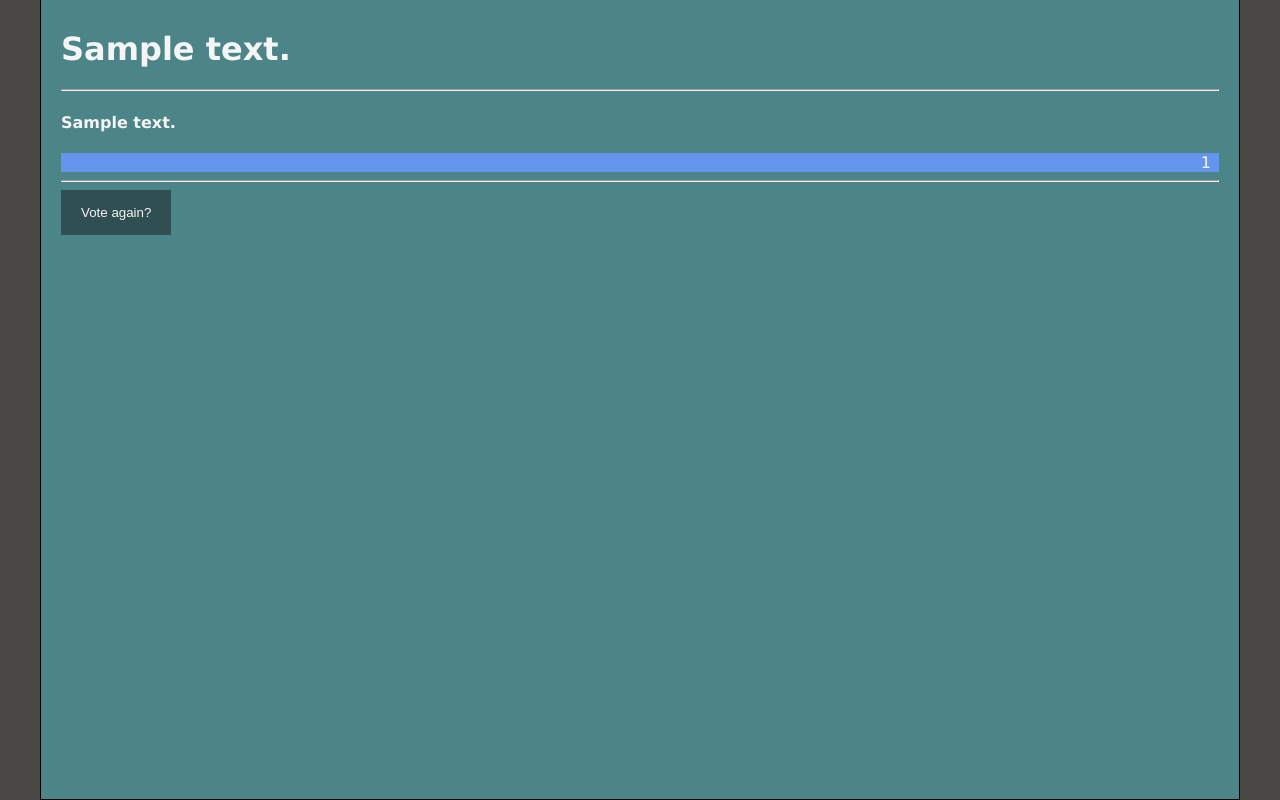
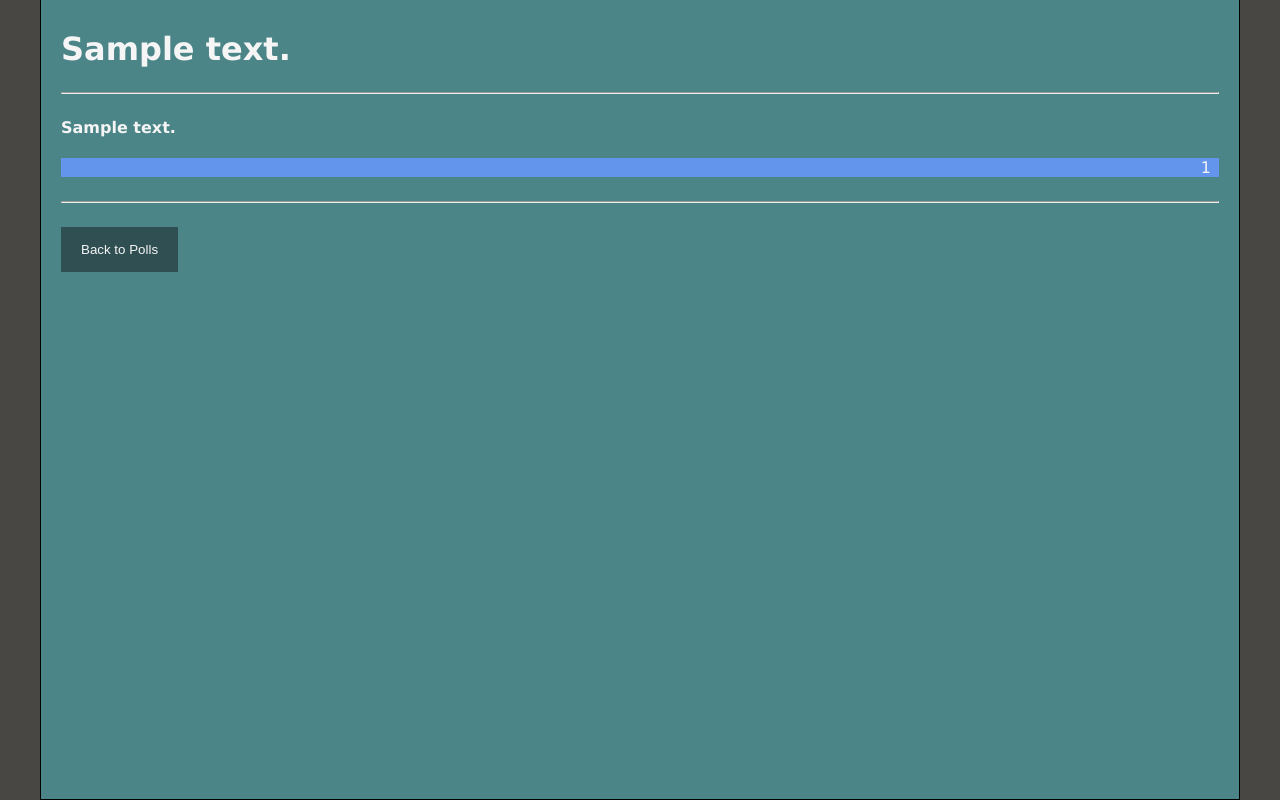
Before and after one commit to Rokudoku/Django-Strawpoll-WebApp, a Django app: template polls/templates/polls/results.html in a window 1280 px wide. Shown: the part 142-942 px from the top of the page. Run offline with Django 3.2, Linux system fonts and the light colour scheme; the template is opened without the code that fills it: values that come from a table or form of the project are taken from there, others are empty; tables that the repository leaves empty hold one stand-in row (values such as "Sample post"); some libraries are stand-ins or nearby versions.

Commit message:
Added '<time> ago' for questions.
Added django.contrib.humanize. Added margin to hr. Changed button from results to go back to polls instead of voting again.

```diff
--- a/Portfolio/settings.py
+++ b/Portfolio/settings.py
@@ -43,6 +43,7 @@ INSTALLED_APPS = [
     'django.contrib.sessions',
     'django.contrib.messages',
     'django.contrib.staticfiles',
+    'django.contrib.humanize',
 ]
 
 MIDDLEWARE = [
--- a/polls/static/polls/css/style.css
+++ b/polls/static/polls/css/style.css
@@ -43,6 +43,10 @@ button {
     padding: 15px 20px;
     text-align: center;
     text-decoration: none;
+}
+
+hr {
+    margin: 1.5em 0;
 }
 
 input[type="radio"] {
--- a/polls/templates/polls/index.html
+++ b/polls/templates/polls/index.html
@@ -1,4 +1,6 @@
 {% extends "polls/base.html" %}
+
+{% load humanize %} {# using this for <time> ago format #}
 
 {% block title %}Polls{% endblock %}
 
@@ -13,7 +15,7 @@
                 <a class="question" href="{% url 'polls:detail' question.id %}">
                     <h4>{{ question.question_text }}</h4>
                     <p class="question-text-left">{{ question.total_votes }} vote{{ question.total_votes|pluralize }}</p>
-                    <p class="question-text-right">{{ question.pub_date }}</p>
+                    <p class="question-text-right">{{ question.pub_date|naturaltime }}</p>
                 </a>
             {% endfor %}
             </div>
--- a/polls/templates/polls/results.html
+++ b/polls/templates/polls/results.html
@@ -13,7 +13,7 @@
         {% endfor %}
         </ul>
         <hr />
-        <button onclick="location.href='{% url 'polls:detail' question.id %}'">Vote again?</button>
+        <button onclick="location.href='{% url 'polls:index'%}'">Back to Polls</button>
     </div>
 
 {% endblock content %}
```
